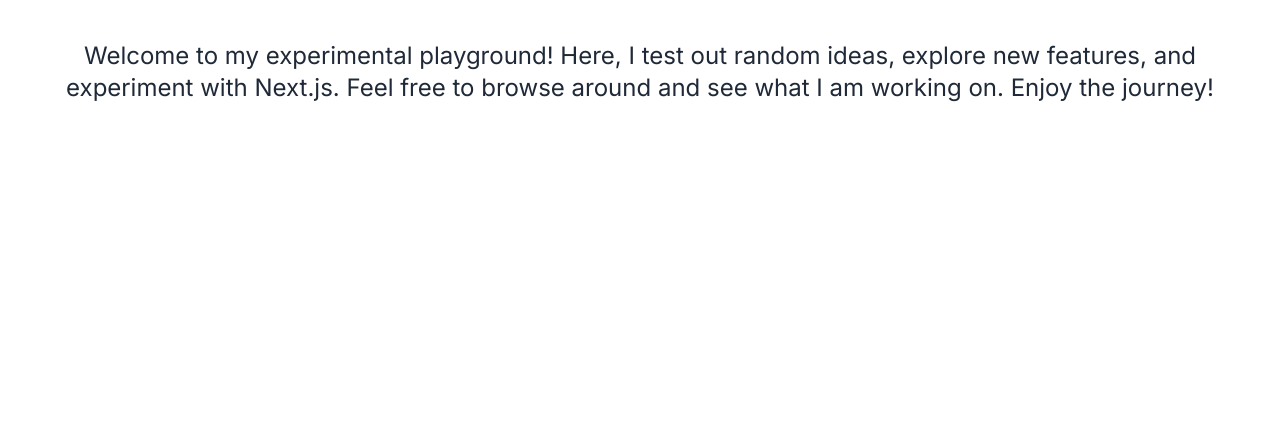
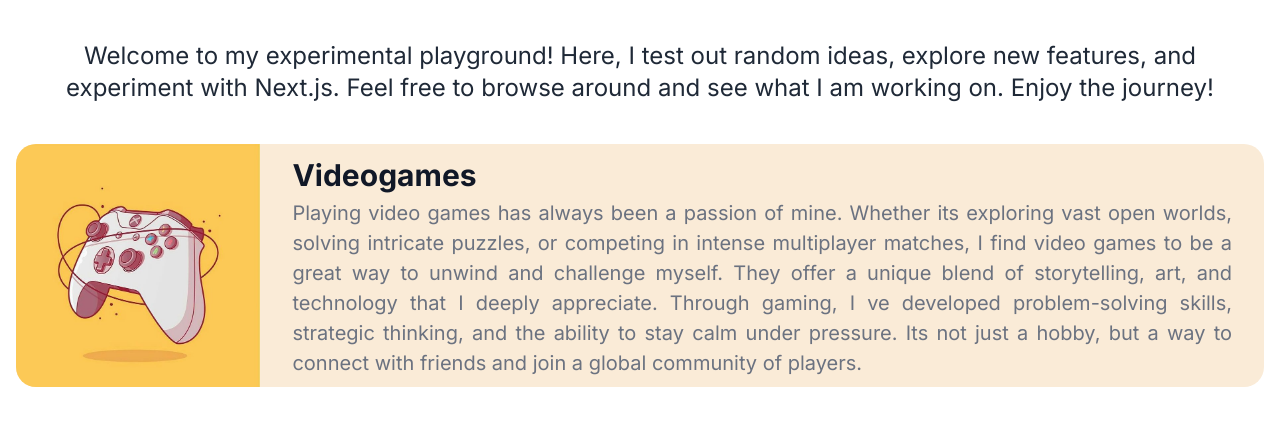
Before and after one commit to Hustini/random-stuff-nextjs, a Next.js app: page / in a window 1280 px wide. Shown: the top 426 px of the page. Built offline with nearby package versions, Linux system fonts and the light colour scheme.

Commit message:
add a rawcss component

```diff
--- a/app/page.tsx
+++ b/app/page.tsx
@@ -1,9 +1,11 @@
-import Image from "next/image";
+import NavBar from "./compontents/NavBar"
+import RawCss from '@/app/compontents/RawCss';
 
 export default function Home() {
   return (
     <main>
-      <h1 className='text-center text-2xl text-gray-800 m-10 px-2.5'>Welcome to my experimental playground! Here, I test out random ideas, explore new features, and experiment with Next.js. Feel free to browse around and see what I am working on. Enjoy the journey!</h1>
+        <h1 className='text-center text-2xl text-gray-800 m-10 px-2.5'>Welcome to my experimental playground! Here, I test out random ideas, explore new features, and experiment with Next.js. Feel free to browse around and see what I am working on. Enjoy the journey!</h1>
+        <RawCss />
     </main>
   );
 }
```
